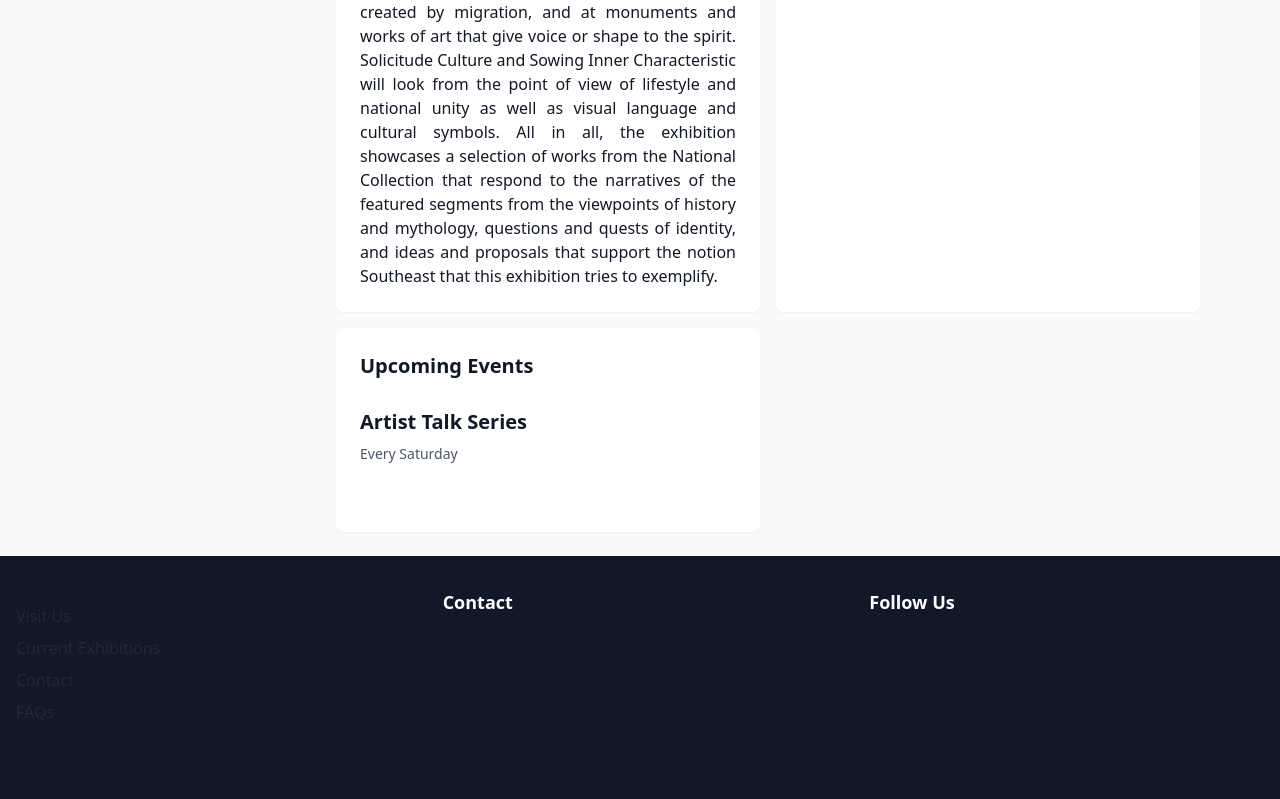
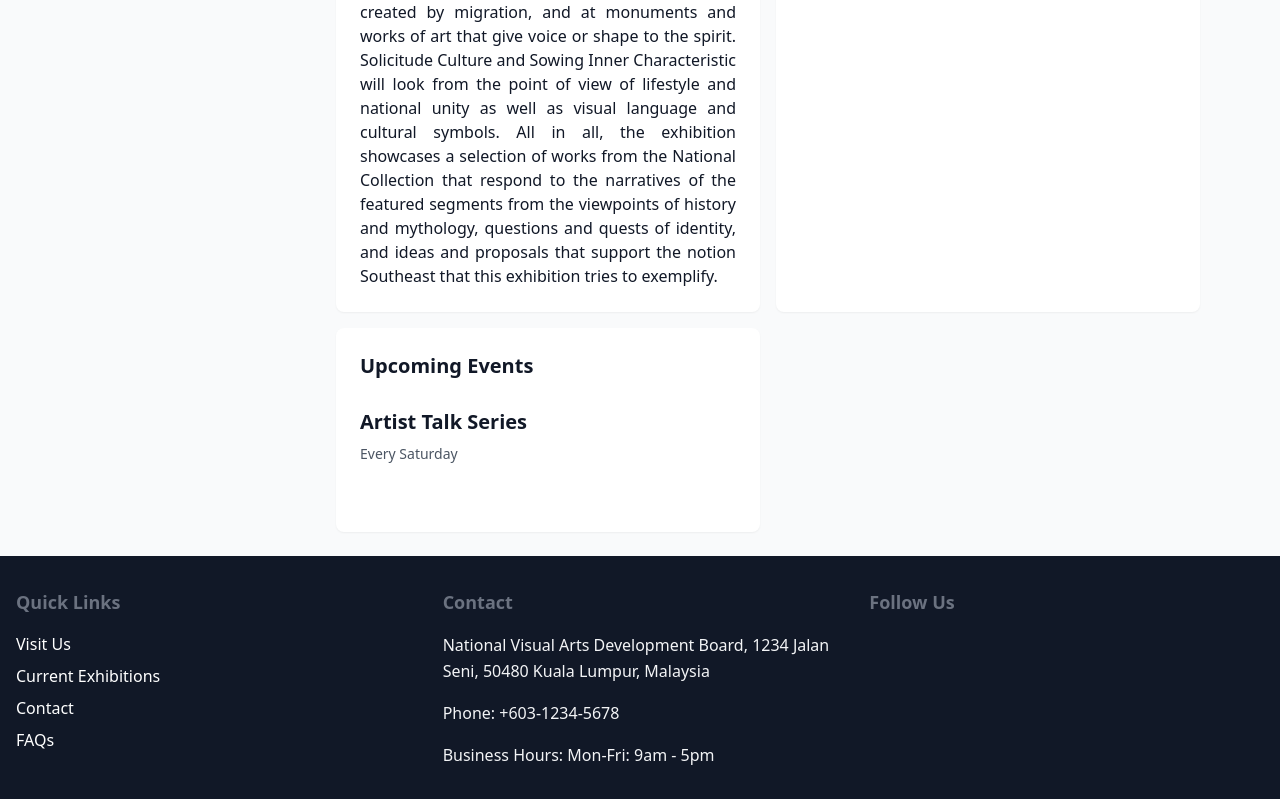
Before and after one commit to Jessy-Chan/HCIAU_Prototype, a React (Vite) app in the folder nvadb-frontend/: page / in a window 1280 px wide. Shown: the part 1049-1848 px from the top of the page. Built offline with nearby package versions, Linux system fonts and the light colour scheme.

Commit message:
Update footer setting and home ms setting

```diff
--- a/nvadb-frontend/src/components/Footer.jsx
+++ b/nvadb-frontend/src/components/Footer.jsx
@@ -12,11 +12,11 @@ const Footer = ({ contact = {} }) => {
       <div className="container mx-auto px-4 py-8">
         <div className="grid grid-cols-1 md:grid-cols-3 gap-8">
           <div>
-            <h3 className="text-lg font-bold mb-4 text-white">{footer.quicklinkstitles}</h3>
-            <ul className="space-y-2 text-gray-500">
-              {footer.quicklinks.map((link) => (
+            <h3 className="text-lg font-bold mb-4 text-gray-500">{footer.quicklinkstitle}</h3>
+            <ul className="space-y-2">
+              {footer?.quicklinks.map((link) => (
                 <li key={link.path}>
-                  <Link to={link.path} className="hover:text-gray-300">
+                  <Link to={link.path} className="text-white hover:text-gray-300">
                     {link.title}
                   </Link>
                 </li>
@@ -25,16 +25,16 @@ const Footer = ({ contact = {} }) => {
           </div>
 
           <div>
-            <h3 className="text-lg font-bold mb-4 text-white">{footer.contacttitle}</h3>
-            <div className="text-gray-500">
-              {address && <p>{footer.contact.address}</p>}
-              {phone && <p>{footer.contact.phonetext}: {footer.contact.phone}</p>}
-              {hours && <p>{footer.contact.hourstext}: {footer.contact.hours}</p>}
+            <h3 className="text-lg font-bold mb-4 text-gray-500">{footer.contacttitle}</h3>
+            <div className="text-gray-100">
+              {address && <p className="text-gray-100">{footer.contact.address}</p>}
+              {phone && <p className="text-gray-100">{footer.contact.phonetext}: {footer.contact.phone}</p>}
+              {hours && <p className="text-gray-100">{footer.contact.hourstext}: {footer.contact.hours}</p>}
             </div>
           </div>
 
           <div>
-            <h3 className="text-lg font-bold mb-4 text-white">{footer.followtitle}</h3>
+            <h3 className="text-lg font-bold mb-4 text-gray-500">{footer.followtitle}</h3>
             <div className="flex space-x-4 text-gray-500">
               {/* Add social media icons/links here */}
             </div>
--- a/nvadb-frontend/src/data/content/locales/ms/home.js
+++ b/nvadb-frontend/src/data/content/locales/ms/home.js
@@ -14,41 +14,41 @@ export const home = {
   exhibitions: [
     {
       id: "ex2023001",
-        title: "Contemporary Malaysian Art Now",
+      title: "Seni Malaysia Kontemporari Kini",
       image: "/assets/images/exhibitions/featured-1.jpg",
-        date: "Pameran Terkini",
+      date: "Pameran Terkini"
     }
   ],
   events: [
     {
       id: "evt2023001",
-        title: "Artist Talk Series",
-        date: "Every Saturday",
-        location: "Main Auditorium"
+      title: "Siri Bicara Seni",
+      date: "Setiap Sabtu",
+      location: "Auditorium Utama"
     }
   ]
 },
 quickLinks: [
   {
-      title: "Plan Your Visit",
+    title: "Rancang Lawatan Anda",
     icon: "map",
     url: "/visit"
   },
   {
-      title: "Current Exhibitions",
+    title: "Pameran Semasa",
     icon: "gallery",
     url: "/exhibitions/current"
   },
   {
-      title: "Become a Member",
+    title: "Jadi Ahli",
     icon: "user",
     url: "/engage/membership"
   }
 ],
 announcements: [
   {
-      title: "Holiday Hours",
-      content: "Special opening hours during festive season",
+    title: "Waktu Operasi Cuti",
+    content: "Waktu buka khas sempena musim perayaan",
     date: "2023-12-15",
     url: "/media/announcements"
   }
```
Lines whose indentation alone changed are shown as unchanged.
